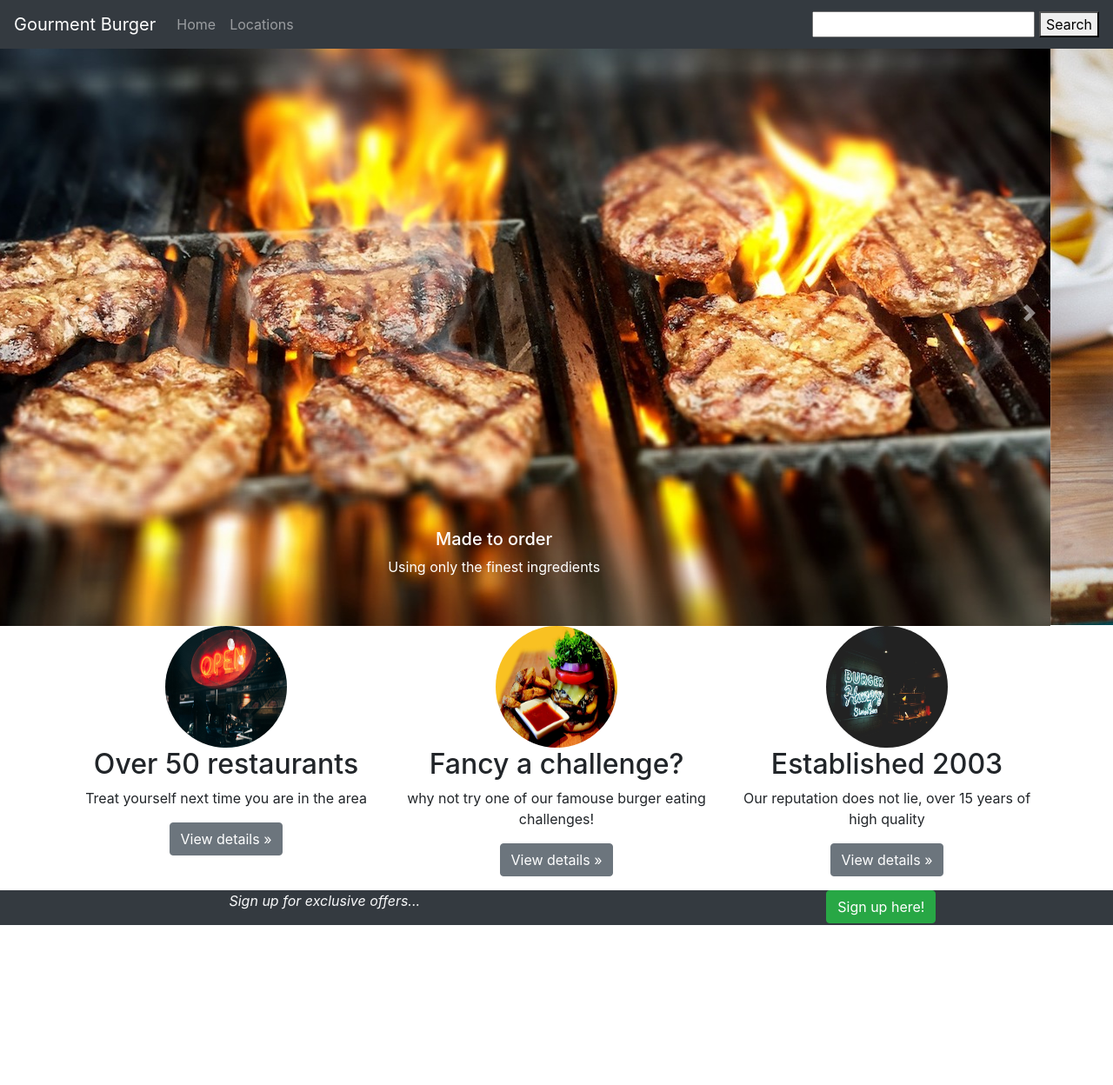
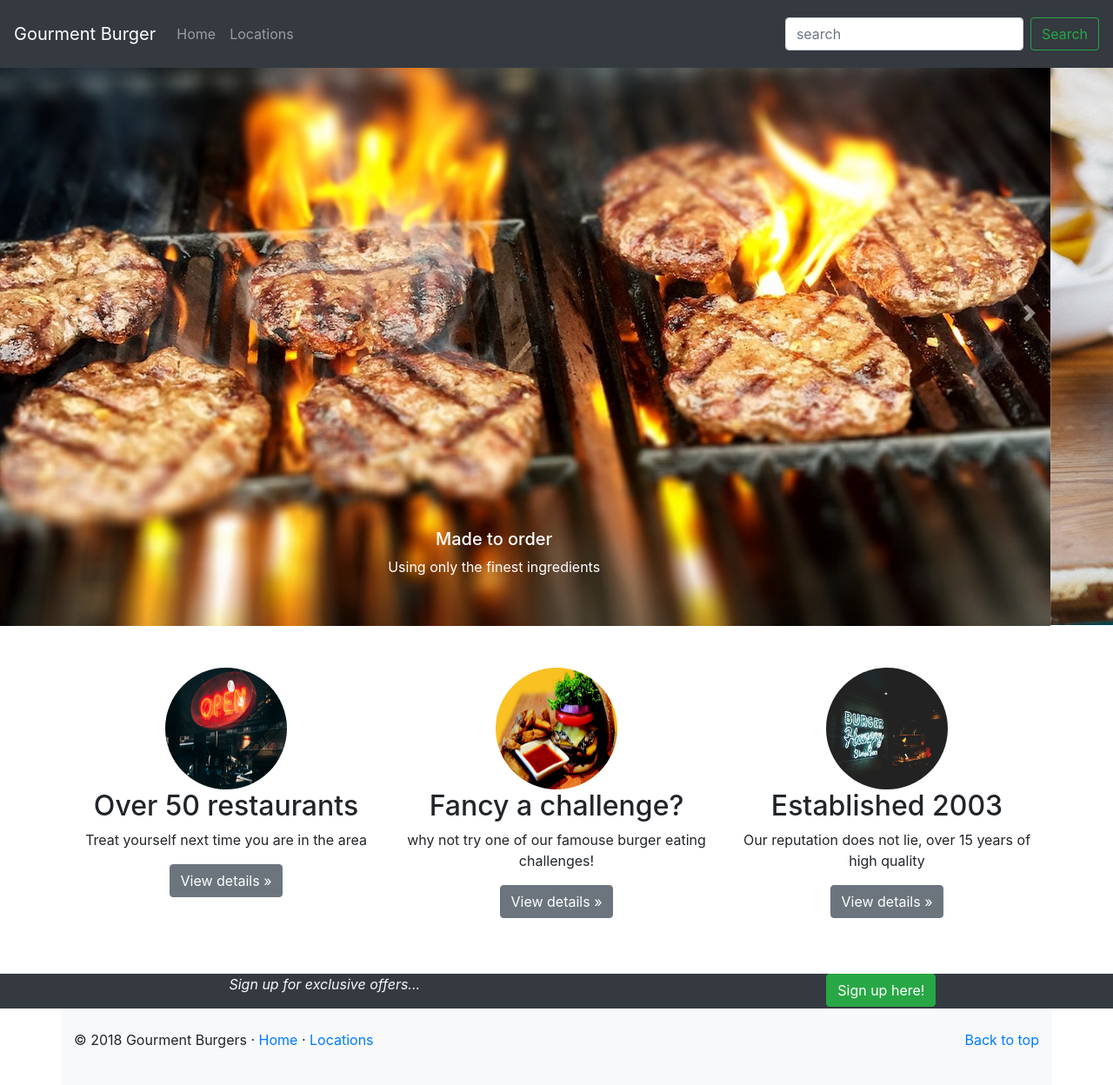
Before and after one commit to alfa33333/boostrap_start, a plain HTML site: page index.html in a window 1280 px wide. Shown: the whole page at 87% size. Before the commit the page ends 1064 px from the top, so only its background shows below. Drawn offline with nearby package versions, Linux system fonts and the light colour scheme.

Commit message:
small details completing project

```diff
--- a/index.html
+++ b/index.html
@@ -14,6 +14,31 @@
   <body>
 
     <header>
+
+
+      <nav class="navbar navbar-expand-md navbar-dark fixed-top bg-dark" >
+        <a class="navbar-brand" href="">Gourment Burger</a>
+        <button class="navbar-toggler" type="button" data-toggle="collapse" data-target="#navbarCollapse">
+          <span class="navbar-toggler-icon"></span>
+        </button>
+        <div class="collapse navbar-collapse" id="navbarCollapse">
+          <ul class="navbar-nav mr-auto">
+            <li class="nav-item">
+              <a class="nav-link">Home</a>
+            </li>
+            <li class="nav-item">
+              <a class="nav-link">Locations</a>
+            </li>
+          </ul>
+          <form class="form-inline my-2  my-md-1">
+            <input class="form-control mr-sm-2" type="text" placeholder="search">
+            <button class="btn btn-outline-success my-2" type="submit">Search</button>
+          </form>
+        </div>
+      </nav>
+    </header>
+
+
     <div id="carouselControls" class="carousel slide" data-ride="carousel">
       <div class="carousel-inner">
         <div class="carousel-item active">
@@ -41,28 +66,7 @@
       </a>
     </div>
 
-      <nav class="navbar navbar-expand-md navbar-dark fixed-top bg-dark" >
-        <a class="navbar-brand" href="">Gourment Burger</a>
-        <button class="navbar-toggler" type="button" data-toggle="collapse" data-target="#navbarCollapse">
-          <span class="navbar-toggler-icon"></span>
-        </button>
-        <div class="collapse navbar-collapse" id="navbarCollapse">
-          <ul class="navbar-nav mr-auto">
-            <li class="nav-item">
-              <a class="nav-link">Home</a>
-            </li>
-            <li class="nav-item">
-              <a class="nav-link">Locations</a>
-            </li>
-          </ul>
-          <form>
-            <input>
-            <button type="submit">Search</button>
-          </form>
-        </div>
-      </nav>
-    </header>
-    <div class="container text-center">
+    <div class="container text-center py-5">
         <div class="row">
             <div class="col-md-4">
                <img class="rounded-circle" src="images/open.jpg" alt="restaurants image">
@@ -139,6 +143,14 @@
       </div>
     </div>
 
+    <footer class="container bg-light py-4">
+      <p class="float-right"><a href="#">Back to top</a></p>
+      <p>&copy; 2018 Gourment Burgers &middot;
+        <a href="">Home</a> &middot;
+        <a href="">Locations</a>
+      </p>
+    </footer>
+
     <!-- Optional JavaScript; choose one of the two! -->
 
     <!-- Option 1: jQuery and Bootstrap Bundle (includes Popper) -->
```
Lines whose indentation alone changed are shown as unchanged.
